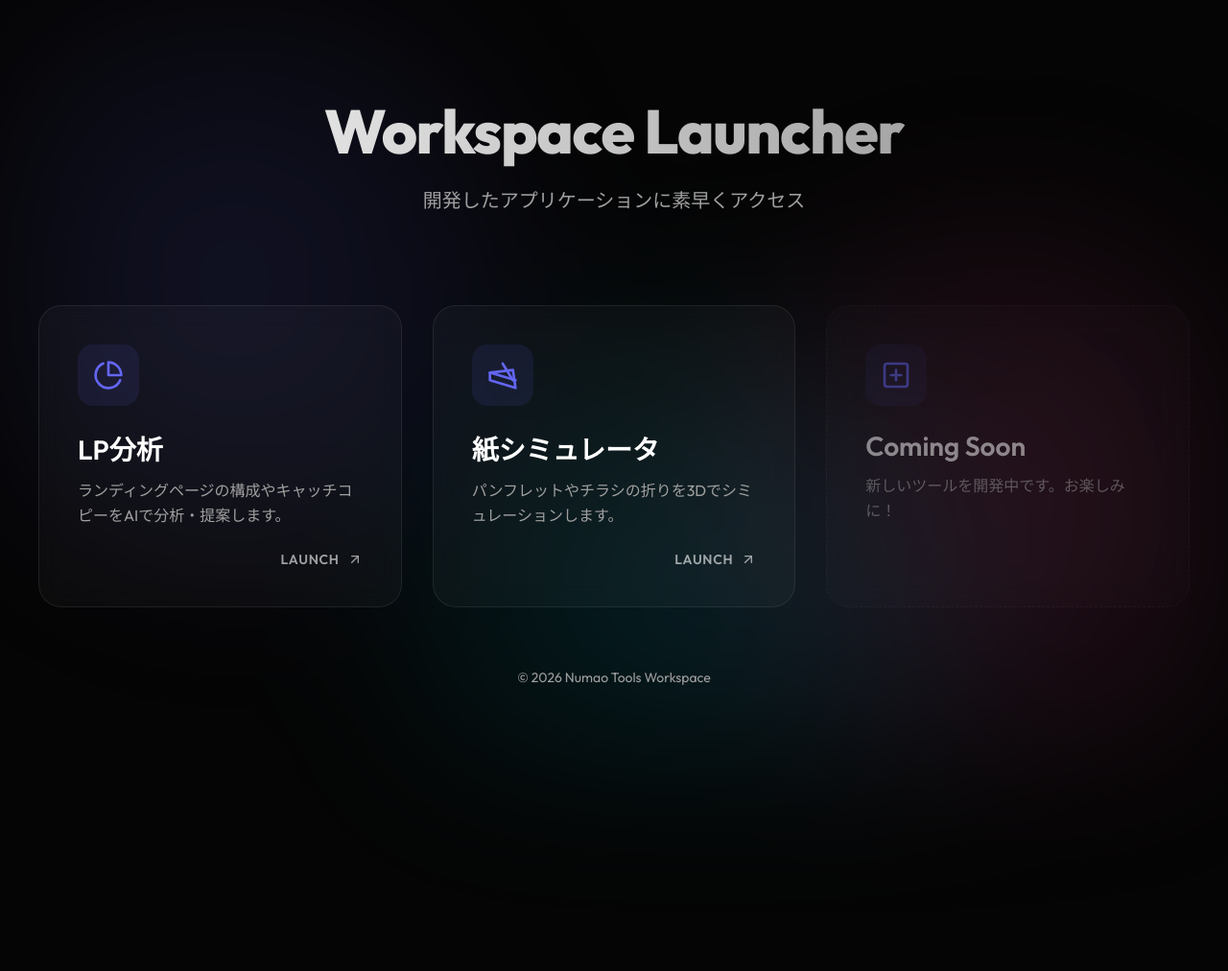
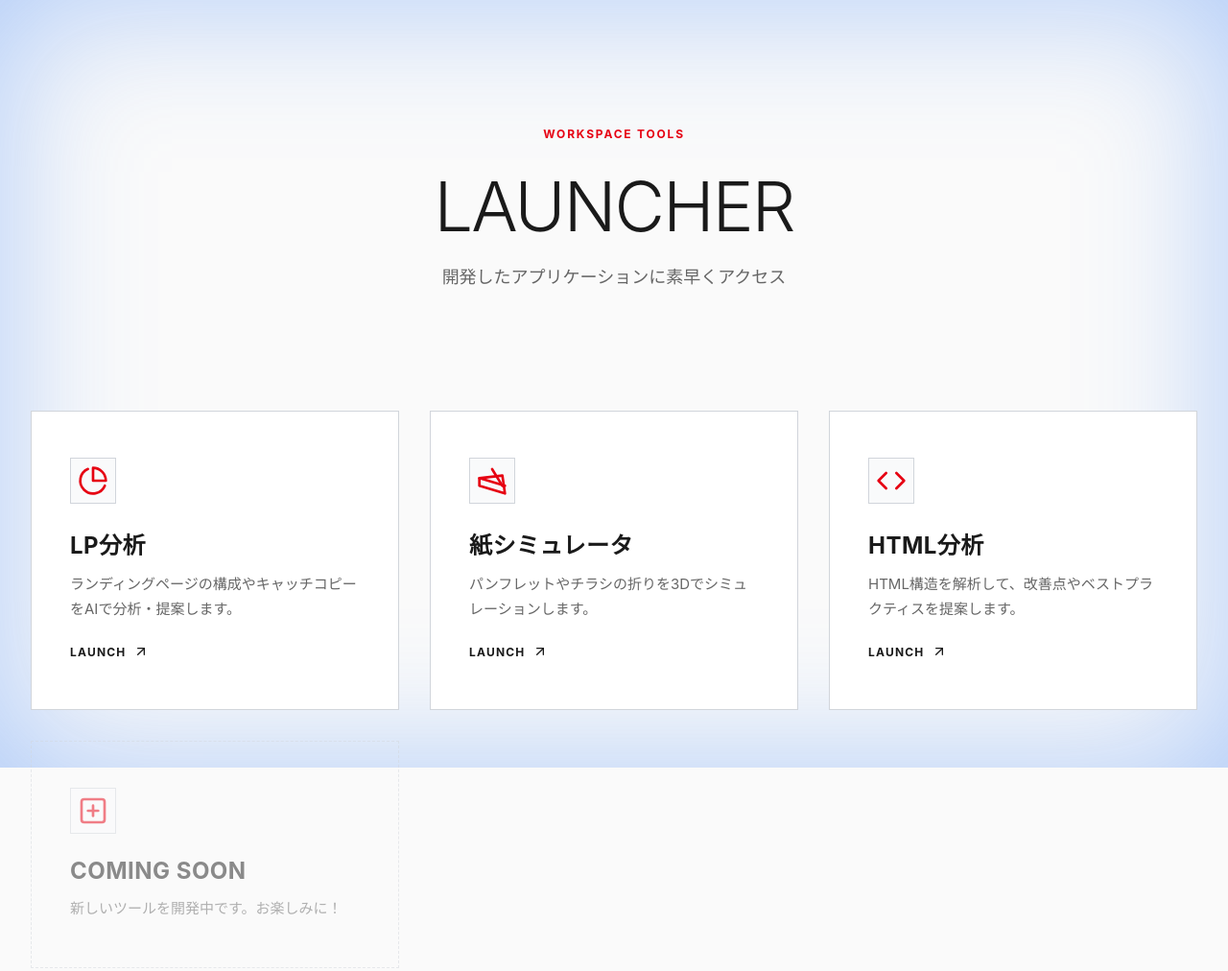
Before and after one commit to ynumao/HOME, a website built with Vite: page index.html in a window 1280 px wide. Shown: the whole page at 96% size. Before the commit the page ends 811 px from the top, so only its background shows below. Built offline with nearby package versions, Linux system fonts and the light colour scheme.

Commit message:
Add files via upload

```diff
--- a/index.html
+++ b/index.html
@@ -1,5 +1,6 @@
 <!DOCTYPE html>
 <html lang="ja">
+
 <head>
     <meta charset="UTF-8">
     <meta name="viewport" content="width=device-width, initial-scale=1.0">
@@ -7,56 +8,103 @@
     <link rel="stylesheet" href="./src/style.css">
     <link rel="preconnect" href="https://fonts.googleapis.com">
     <link rel="preconnect" href="https://fonts.gstatic.com" crossorigin>
-    <link href="https://fonts.googleapis.com/css2?family=Outfit:wght@300;400;600;800&family=Noto+Sans+JP:wght@300;400;700&display=swap" rel="stylesheet">
+    <link
+        href="https://fonts.googleapis.com/css2?family=Outfit:wght@300;400;600;800&family=Noto+Sans+JP:wght@300;400;700&display=swap"
+        rel="stylesheet">
 </head>
+
 <body>
     <div id="app">
-        <div class="background-effects">
-            <div class="blob blob-1"></div>
-            <div class="blob blob-2"></div>
-            <div class="blob blob-3"></div>
-        </div>
-
         <header class="hero-section">
-            <h1 class="glitch-text">Workspace Launcher</h1>
+            <span class="accent-label">Workspace Tools</span>
+            <h1 class="glitch-text">Launcher</h1>
             <p class="subtitle">開発したアプリケーションに素早くアクセス</p>
         </header>
 
         <main class="launcher-grid">
-            <a href="https://acreative-director-yuto-numaos-projects.vercel.app/" target="_blank" class="card-link" id="lp-analysis">
-                <div class="card glass">
+            <a href="https://acreative-director-yuto-numaos-projects.vercel.app/" target="_blank" class="card-link"
+                id="lp-analysis">
+                <div class="card">
                     <div class="card-icon">
-                        <svg xmlns="http://www.w3.org/2000/svg" width="32" height="32" viewBox="0 0 24 24" fill="none" stroke="currentColor" stroke-width="2" stroke-linecap="round" stroke-linejoin="round"><path d="M21.21 15.89A10 10 0 1 1 8 2.83"></path><path d="M22 12A10 10 0 0 0 12 2v10z"></path></svg>
+                        <svg xmlns="http://www.w3.org/2000/svg" width="32" height="32" viewBox="0 0 24 24" fill="none"
+                            stroke="currentColor" stroke-width="2" stroke-linecap="round" stroke-linejoin="round">
+                            <path d="M21.21 15.89A10 10 0 1 1 8 2.83"></path>
+                            <path d="M22 12A10 10 0 0 0 12 2v10z"></path>
+                        </svg>
                     </div>
                     <div class="card-content">
                         <h2>LP分析</h2>
                         <p>ランディングページの構成やキャッチコピーをAIで分析・提案します。</p>
                     </div>
                     <div class="card-footer">
-                        <span class="launch-btn">Launch <svg xmlns="http://www.w3.org/2000/svg" width="16" height="16" viewBox="0 0 24 24" fill="none" stroke="currentColor" stroke-width="2" stroke-linecap="round" stroke-linejoin="round"><path d="M7 7h10v10"></path><path d="M7 17 17 7"></path></svg></span>
+                        <span class="launch-btn">Launch <svg xmlns="http://www.w3.org/2000/svg" width="16" height="16"
+                                viewBox="0 0 24 24" fill="none" stroke="currentColor" stroke-width="2"
+                                stroke-linecap="round" stroke-linejoin="round">
+                                <path d="M7 7h10v10"></path>
+                                <path d="M7 17 17 7"></path>
+                            </svg></span>
                     </div>
                 </div>
             </a>
 
             <a href="https://paperrex-navy.vercel.app/" target="_blank" class="card-link" id="paper-simulator">
-                <div class="card glass">
+                <div class="card">
                     <div class="card-icon">
-                        <svg xmlns="http://www.w3.org/2000/svg" width="32" height="32" viewBox="0 0 24 24" fill="none" stroke="currentColor" stroke-width="2" stroke-linecap="round" stroke-linejoin="round"><path d="m2 16 20 6-2-14L2 10Z"></path><path d="m2 10 20 6"></path><path d="m12 3 8 13"></path></svg>
+                        <svg xmlns="http://www.w3.org/2000/svg" width="32" height="32" viewBox="0 0 24 24" fill="none"
+                            stroke="currentColor" stroke-width="2" stroke-linecap="round" stroke-linejoin="round">
+                            <path d="m2 16 20 6-2-14L2 10Z"></path>
+                            <path d="m2 10 20 6"></path>
+                            <path d="m12 3 8 13"></path>
+                        </svg>
                     </div>
                     <div class="card-content">
                         <h2>紙シミュレータ</h2>
                         <p>パンフレットやチラシの折りを3Dでシミュレーションします。</p>
                     </div>
                     <div class="card-footer">
-                        <span class="launch-btn">Launch <svg xmlns="http://www.w3.org/2000/svg" width="16" height="16" viewBox="0 0 24 24" fill="none" stroke="currentColor" stroke-width="2" stroke-linecap="round" stroke-linejoin="round"><path d="M7 7h10v10"></path><path d="M7 17 17 7"></path></svg></span>
+                        <span class="launch-btn">Launch <svg xmlns="http://www.w3.org/2000/svg" width="16" height="16"
+                                viewBox="0 0 24 24" fill="none" stroke="currentColor" stroke-width="2"
+                                stroke-linecap="round" stroke-linejoin="round">
+                                <path d="M7 7h10v10"></path>
+                                <path d="M7 17 17 7"></path>
+                            </svg></span>
+                    </div>
+                </div>
+            </a>
+
+            <a href="https://analyze-html-rho.vercel.app/" target="_blank" class="card-link" id="html-analyzer">
+                <div class="card">
+                    <div class="card-icon">
+                        <svg xmlns="http://www.w3.org/2000/svg" width="32" height="32" viewBox="0 0 24 24" fill="none"
+                            stroke="currentColor" stroke-width="2" stroke-linecap="round" stroke-linejoin="round">
+                            <polyline points="16 18 22 12 16 6"></polyline>
+                            <polyline points="8 6 2 12 8 18"></polyline>
+                        </svg>
+                    </div>
+                    <div class="card-content">
+                        <h2>HTML分析</h2>
+                        <p>HTML構造を解析して、改善点やベストプラクティスを提案します。</p>
+                    </div>
+                    <div class="card-footer">
+                        <span class="launch-btn">Launch <svg xmlns="http://www.w3.org/2000/svg" width="16" height="16"
+                                viewBox="0 0 24 24" fill="none" stroke="currentColor" stroke-width="2"
+                                stroke-linecap="round" stroke-linejoin="round">
+                                <path d="M7 7h10v10"></path>
+                                <path d="M7 17 17 7"></path>
+                            </svg></span>
                     </div>
                 </div>
             </a>
 
             <div class="card-link placeholder">
-                <div class="card glass dashed">
+                <div class="card dashed">
                     <div class="card-icon">
-                        <svg xmlns="http://www.w3.org/2000/svg" width="32" height="32" viewBox="0 0 24 24" fill="none" stroke="currentColor" stroke-width="2" stroke-linecap="round" stroke-linejoin="round"><rect width="18" height="18" x="3" y="3" rx="2"></rect><path d="M12 8v8"></path><path d="M8 12h8"></path></svg>
+                        <svg xmlns="http://www.w3.org/2000/svg" width="32" height="32" viewBox="0 0 24 24" fill="none"
+                            stroke="currentColor" stroke-width="2" stroke-linecap="round" stroke-linejoin="round">
+                            <rect width="18" height="18" x="3" y="3" rx="2"></rect>
+                            <path d="M12 8v8"></path>
+                            <path d="M8 12h8"></path>
+                        </svg>
                     </div>
                     <div class="card-content">
                         <h2>Coming Soon</h2>
@@ -65,11 +113,8 @@
                 </div>
             </div>
         </main>
-
-        <footer class="site-footer">
-            <p>&copy; 2026 Numao Tools Workspace</p>
-        </footer>
     </div>
     <script type="module" src="./src/main.ts"></script>
 </body>
+
 </html>
--- a/src/style.css
+++ b/src/style.css
@@ -1,12 +1,12 @@
 :root {
-  --bg-color: #050505;
-  --text-primary: #ffffff;
-  --text-secondary: #a0a0a0;
-  --accent: #6366f1;
-  --glass-bg: rgba(255, 255, 255, 0.03);
-  --glass-border: rgba(255, 255, 255, 0.08);
-  --glass-hover: rgba(255, 255, 255, 0.06);
-  --font-main: 'Outfit', 'Noto Sans JP', sans-serif;
+  --color-bg: #FAFAFA;
+  --color-text-primary: #1A1A1A;
+  --color-text-secondary: #666666;
+  --color-accent: #E60012;
+  --color-border: #D1D5DB;
+  --color-input-bg: #F9FAFB;
+  --color-glow: rgba(59, 130, 246, 0.4);
+  --font-main: -apple-system, system-ui, "Segoe UI", Roboto, "Noto Sans JP", sans-serif;
 }
 
 * {
@@ -16,8 +16,8 @@
 }
 
 body {
-  background-color: var(--bg-color);
-  color: var(--text-primary);
+  background-color: var(--color-bg);
+  color: var(--color-text-primary);
   font-family: var(--font-main);
   overflow-x: hidden;
   min-height: 100vh;
@@ -33,84 +33,51 @@ body {
   z-index: 1;
 }
 
-/* Background Effects */
-.background-effects {
+/* Background Effects - Vignette Glow */
+#app::before {
+  content: '';
   position: fixed;
   top: 0;
   left: 0;
   width: 100%;
   height: 100%;
+  box-shadow: 0 0 150px var(--color-glow) inset;
+  pointer-events: none;
   z-index: -1;
-  overflow: hidden;
-  filter: blur(80px);
-}
-
-.blob {
-  position: absolute;
-  width: 50vw;
-  height: 50vw;
-  border-radius: 50%;
-  opacity: 0.15;
-}
-
-.blob-1 {
-  background: radial-gradient(circle, var(--accent), transparent);
-  top: -10%;
-  left: -10%;
-  animation: move-1 20s infinite alternate;
-}
-
-.blob-2 {
-  background: radial-gradient(circle, #ec4899, transparent);
-  bottom: -10%;
-  right: -10%;
-  animation: move-2 25s infinite alternate;
-}
-
-.blob-3 {
-  background: radial-gradient(circle, #06b6d4, transparent);
-  top: 40%;
-  left: 30%;
-  animation: move-3 30s infinite alternate;
-}
-
-@keyframes move-1 {
-  from { transform: translate(0, 0); }
-  to { transform: translate(20%, 20%); }
-}
-
-@keyframes move-2 {
-  from { transform: translate(0, 0); }
-  to { transform: translate(-20%, -20%); }
-}
-
-@keyframes move-3 {
-  from { transform: translate(0, 0); }
-  to { transform: translate(10%, -10%); }
 }
 
 /* Header */
 .hero-section {
   text-align: center;
-  margin-top: 4rem;
-  margin-bottom: 6rem;
+  margin-top: 6rem;
+  margin-bottom: 8rem;
+}
+
+.accent-label {
+  display: inline-block;
+  font-size: 12px;
+  font-weight: 700;
+  letter-spacing: 0.15em;
+  text-transform: uppercase;
+  color: var(--color-accent);
+  margin-bottom: 1.5rem;
+  animation: fade-in-down 0.8s ease-out;
 }
 
 h1.glitch-text {
-  font-size: 4rem;
-  font-weight: 800;
-  letter-spacing: -0.02em;
+  font-size: 4.5rem;
+  font-weight: 300;
+  letter-spacing: -0.025em;
+  text-transform: uppercase;
   margin-bottom: 1rem;
-  background: linear-gradient(to right, #fff, #888);
-  -webkit-background-clip: text;
-  -webkit-text-fill-color: transparent;
+  color: var(--color-text-primary);
   animation: fade-in-down 1s ease-out;
 }
 
 .subtitle {
-  font-size: 1.25rem;
-  color: var(--text-secondary);
-  font-weight: 300;
+  font-size: 1.125rem;
+  color: var(--color-text-secondary);
+  font-weight: 400;
   animation: fade-in-up 1s ease-out 0.2s backwards;
 }
 
@@ -119,7 +86,7 @@ h1.glitch-text {
   display: grid;
   grid-template-columns: repeat(auto-fit, minmax(320px, 1fr));
   gap: 2rem;
-  max-width: 1200px;
+  max-width: 1300px;
   margin: 0 auto;
   width: 100%;
 }
@@ -128,17 +95,16 @@ h1.glitch-text {
 .card-link {
   text-decoration: none;
   color: inherit;
-  transition: transform 0.4s cubic-bezier(0.175, 0.885, 0.32, 1.275);
-}
-
-.card-link:hover {
-  transform: translateY(-10px) scale(1.02);
+  transition: transform 0.3s ease;
 }
 
 .card {
   height: 100%;
-  padding: 2.5rem;
-  border-radius: 24px;
+  padding: 3rem 2.5rem;
+  background: #FFFFFF;
+  border: 1px solid var(--color-border);
+  border-radius: 0;
+  /* Sharp corners */
   display: flex;
   flex-direction: column;
   gap: 1.5rem;
@@ -146,75 +112,73 @@ h1.glitch-text {
   transition: all 0.3s ease;
 }
 
-.glass {
-  background: var(--glass-bg);
-  backdrop-filter: blur(12px);
-  -webkit-backdrop-filter: blur(12px);
-  border: 1px solid var(--glass-border);
-}
-
 .card-link:hover .card {
-  background: var(--glass-hover);
-  border-color: rgba(255, 255, 255, 0.2);
-  box-shadow: 0 20px 40px rgba(0, 0, 0, 0.4), 0 0 20px rgba(99, 102, 241, 0.2);
+  border-color: var(--color-text-primary);
+  box-shadow: 0 10px 30px rgba(0, 0, 0, 0.05);
 }
 
 .card-icon {
-  width: 64px;
-  height: 64px;
-  background: rgba(99, 102, 241, 0.1);
-  border-radius: 16px;
+  width: 48px;
+  height: 48px;
   display: flex;
   align-items: center;
   justify-content: center;
-  color: var(--accent);
+  color: var(--color-accent);
+  border: 1px solid var(--color-border);
+  border-radius: 0;
+  background: var(--color-input-bg);
   transition: all 0.3s ease;
 }
 
 .card-link:hover .card-icon {
-  transform: rotate(5deg) scale(1.1);
-  background: var(--accent);
-  color: #fff;
+  background: var(--color-text-primary);
+  border-color: var(--color-text-primary);
+  color: #FFFFFF;
 }
 
 .card-content h2 {
-  font-size: 1.75rem;
+  font-size: 1.5rem;
   margin-bottom: 0.75rem;
-  font-weight: 600;
+  font-weight: 700;
+  text-transform: uppercase;
+  letter-spacing: 0.02em;
 }
 
 .card-content p {
-  color: var(--text-secondary);
-  line-height: 1.6;
+  color: var(--color-text-secondary);
+  line-height: 1.7;
+  font-size: 0.9375rem;
 }
 
 .card-footer {
   margin-top: auto;
   display: flex;
-  justify-content: flex-end;
+  justify-content: flex-start;
 }
 
 .launch-btn {
   display: flex;
   align-items: center;
   gap: 0.5rem;
-  font-weight: 600;
+  font-weight: 700;
   text-transform: uppercase;
-  letter-spacing: 0.05em;
-  font-size: 0.875rem;
-  opacity: 0.6;
-  transition: opacity 0.3s ease;
+  letter-spacing: 0.1em;
+  font-size: 0.75rem;
+  padding-bottom: 2px;
+  border-bottom: 2px solid transparent;
+  transition: all 0.3s ease;
 }
 
 .card-link:hover .launch-btn {
-  opacity: 1;
+  border-bottom-color: var(--color-accent);
+  color: var(--color-accent);
 }
 
 /* Placeholder card */
 .dashed {
   border-style: dashed;
   opacity: 0.5;
-  cursor: default;
+  background: transparent;
 }
 
 .card-link.placeholder:hover {
@@ -226,37 +190,67 @@ h1.glitch-text {
   text-align: center;
   padding: 4rem 0;
   margin-top: auto;
-  color: var(--text-secondary);
+  color: var(--color-text-secondary);
   font-size: 0.875rem;
 }
 
 /* Animations */
 @keyframes fade-in-down {
-  from { opacity: 0; transform: translateY(-20px); }
-  to { opacity: 1; transform: translateY(0); }
+  from {
+    opacity: 0;
+    transform: translateY(-30px);
+  }
+
+  to {
+    opacity: 1;
+    transform: translateY(0);
+  }
 }
 
 @keyframes fade-in-up {
-  from { opacity: 0; transform: translateY(20px); }
-  to { opacity: 1; transform: translateY(0); }
+  from {
+    opacity: 0;
+    transform: translateY(30px);
+  }
+
+  to {
+    opacity: 1;
+    transform: translateY(0);
+  }
 }
 
-.launcher-grid > * {
+.launcher-grid>* {
   animation: fade-in-up 0.8s ease-out backwards;
 }
 
-.launcher-grid > *:nth-child(1) { animation-delay: 0.4s; }
-.launcher-grid > *:nth-child(2) { animation-delay: 0.5s; }
-.launcher-grid > *:nth-child(3) { animation-delay: 0.6s; }
+.launcher-grid>*:nth-child(1) {
+  animation-delay: 0.4s;
+}
+
+.launcher-grid>*:nth-child(2) {
+  animation-delay: 0.5s;
+}
+
+.launcher-grid>*:nth-child(3) {
+  animation-delay: 0.6s;
+}
+
+.launcher-grid>*:nth-child(4) {
+  animation-delay: 0.7s;
+}
 
 /* Responsive */
 @media (max-width: 768px) {
   h1.glitch-text {
-    font-size: 2.5rem;
+    font-size: 3rem;
   }
 
   .hero-section {
-    margin-top: 2rem;
-    margin-bottom: 3rem;
+    margin-top: 4rem;
+    margin-bottom: 4rem;
+  }
+
+  .card {
+    padding: 2rem;
   }
 }
```
